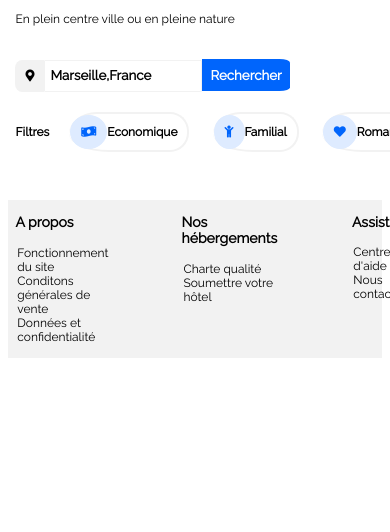
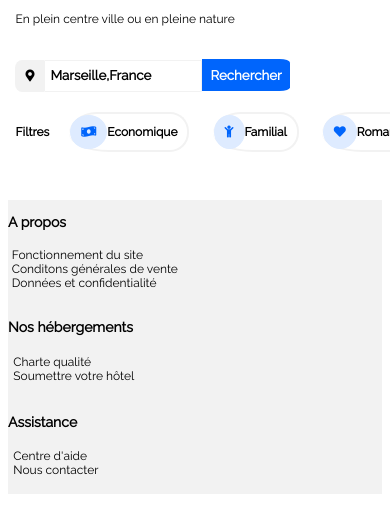
Before and after one commit to JordanBreter/JordanBreter_2_21052021, a plain HTML site: page index.html in a window 390 px wide. Shown: the part 102-634 px from the top of the page. Drawn offline with Linux system fonts and the light colour scheme.

Commit message:
amélioration

```diff
--- a/index.html
+++ b/index.html
@@ -23,7 +23,9 @@
                 <ul>
                     <li><a href="#hebergement">Hébergements</a></li>
                     <li><a href="#activites">Activités</a></li>
+            <div class="inscrire">
                     <li><a href="#">S'inscrire</a></li>
+            </div>
                 </ul>
             </nav>
             </div>
--- a/style.css
+++ b/style.css
@@ -8,8 +8,25 @@ body {
     flex-wrap: wrap;
     padding: 2%;
 }
+@media screen and (max-width:812px)
+{
+    .corps{
+        display: flex;
+        flex-wrap: wrap;
+        padding: 2%;
+    }
+
+}
 
 /*Partie header */
+
+@media screen and (max-width:812px)
+{
+    .inscrire{
+        display: flex;
+    }
+
+}
 
 header{
    display: flex;
@@ -127,12 +144,29 @@ footer a{
 }
 
 #propos{
-    padding-right: 20%;
+    padding-right: 15%;
     padding-left: 2%;
+    width: 70%;
 }
 #hébergements{
-    padding-right: 20%;
+    padding-right: 15%;
+    width: 70%;
 }
 #Assistance{
-    padding-right: 20%;
+    padding-right: 15%;
+    width: 70%;
 }
+@media screen and (max-width:812px)
+{
+    #propos
+    {
+
+        padding: 0%;
+        width: 50%;
+    }
+    footer{
+        flex-direction: column;
+        display: grid;
+    }
+
+}
```
